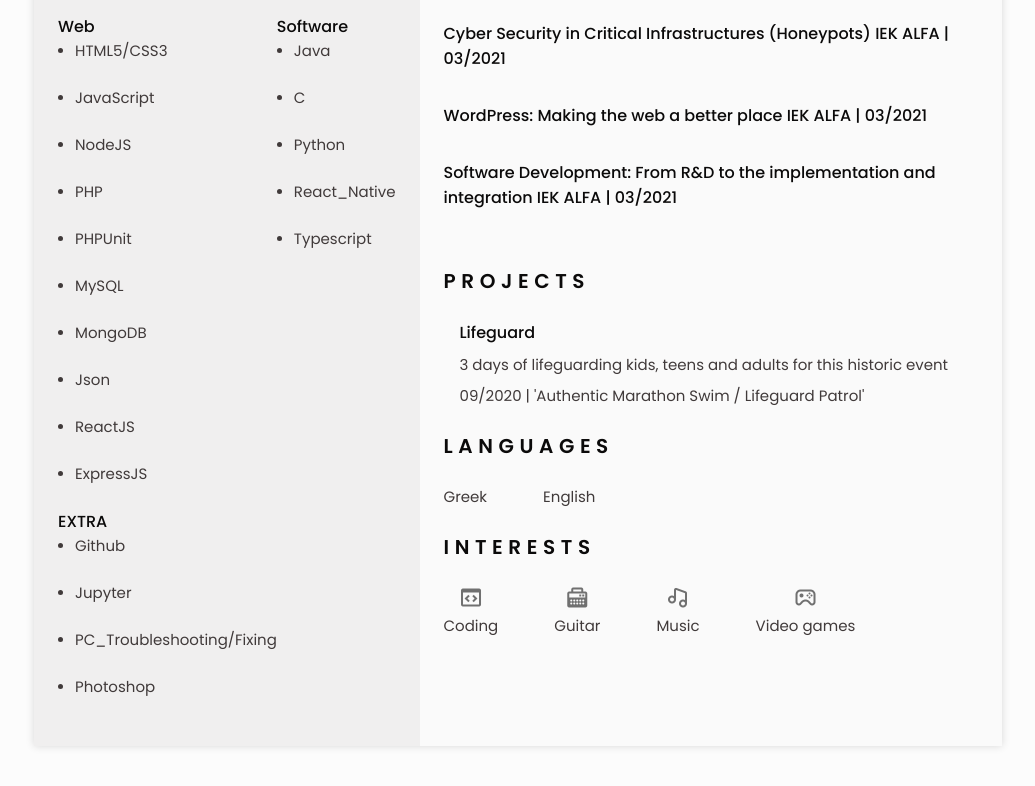
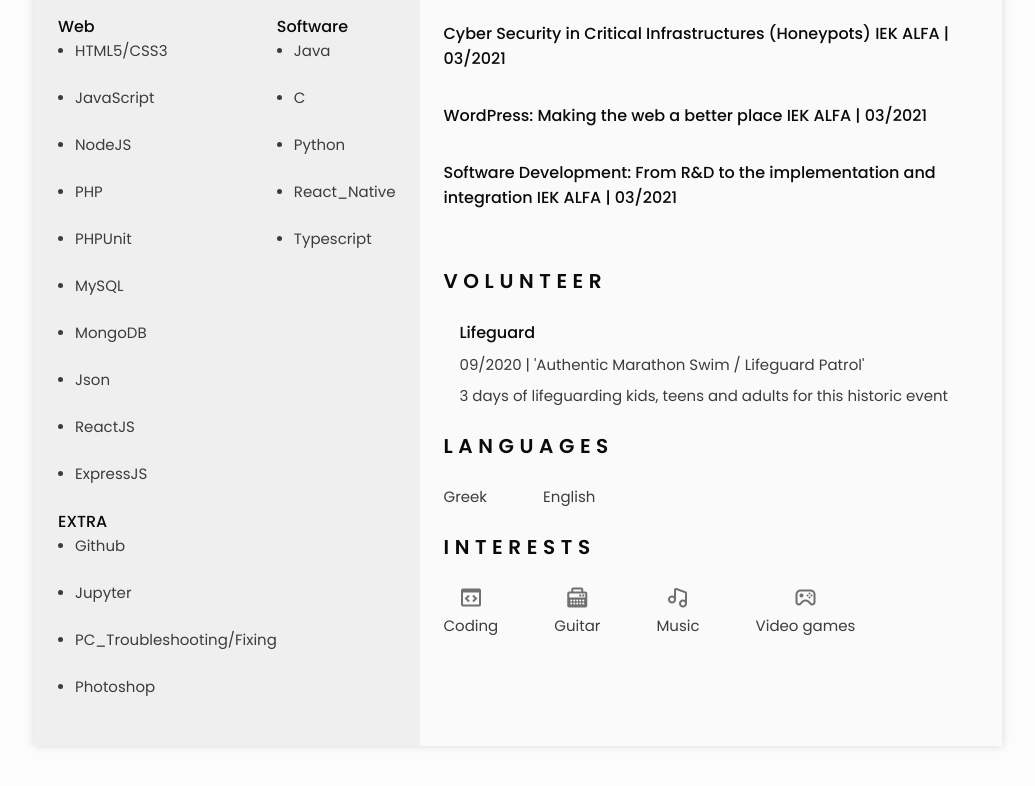
Before and after one commit to KemerDev/New_cv_template, a plain HTML site: page index.html in a window 1280 px wide. Shown: the part 1361-2147 px from the top of the page, without its empty margins (122-1157 px from the left). Drawn offline with nearby package versions, Linux system fonts and the light colour scheme.

Commit message:
final commit

```diff
--- a/assets/index.js
+++ b/assets/index.js
@@ -165,7 +165,7 @@ $.getJSON("assets/info.json", function(data) {
     $(document).ready(function() {
         for (x in data.Person.Portfolio.Volunteering) {
             for(y in data.Person.Portfolio.Volunteering[x])
-            $('.volunteer__container').append('<div class="volunteer__content"><div class="volunteer__time"></div><div class="volunteer__data c-grid"><h3 class="volunteer__title">'+x+'</h3><span class="volunteer__date">'+data.Person.Portfolio.Volunteering[x][y]+'</span><p class="volunteer_decription">'+y+'</p></div></div>');
+            $('.volunteer__container').append('<div class="volunteer__content"><div class="volunteer__time"></div><div class="volunteer__data c-grid"><h3 class="volunteer__title">'+x+'</h3><span class="volunteer__date">'+y+'</span><p class="volunteer_decription">'+data.Person.Portfolio.Volunteering[x][y]+'</p></div></div>');
         }
     });
 
--- a/index.html
+++ b/index.html
@@ -139,7 +139,7 @@
                     </section>
 
                     <section class="volunteer section" id="project">
-                        <h2 class="section-title">Projects</h2>
+                        <h2 class="section-title">Volunteer</h2>
 
                         <div class="volunteer__container c-grid">
 
```
